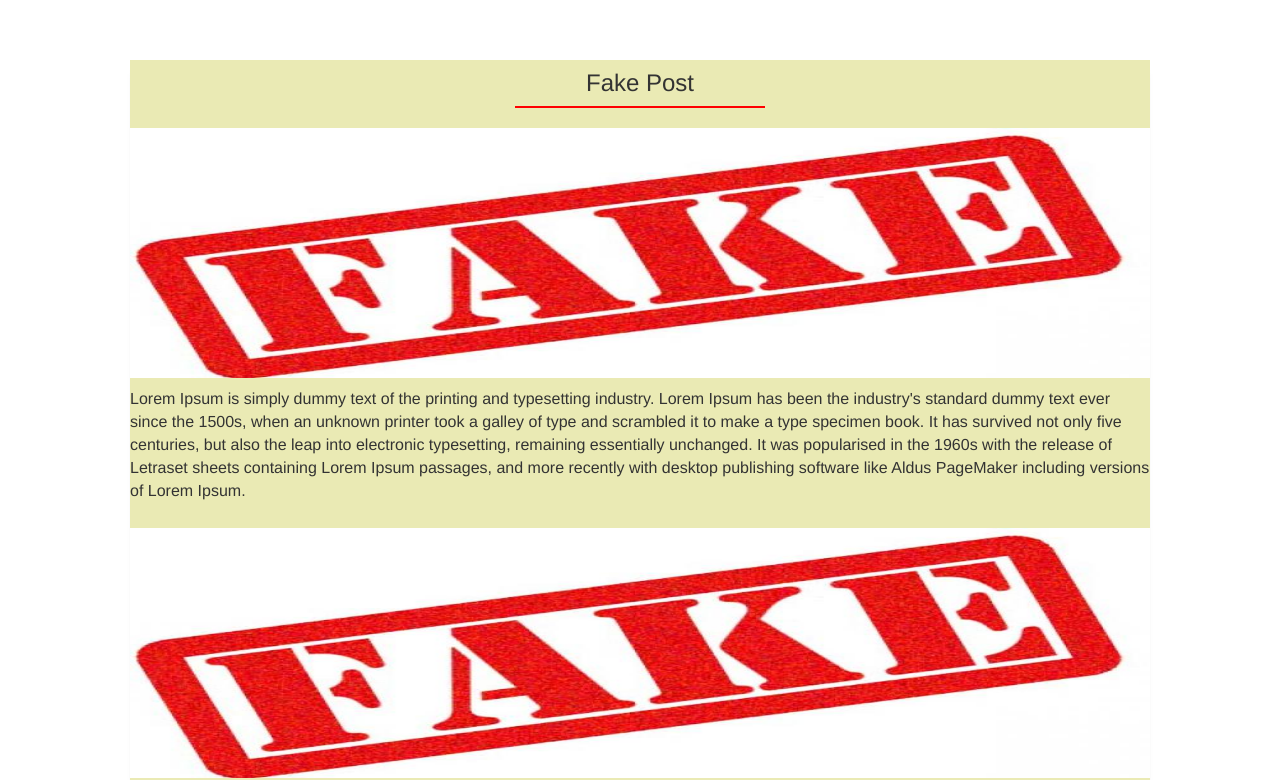
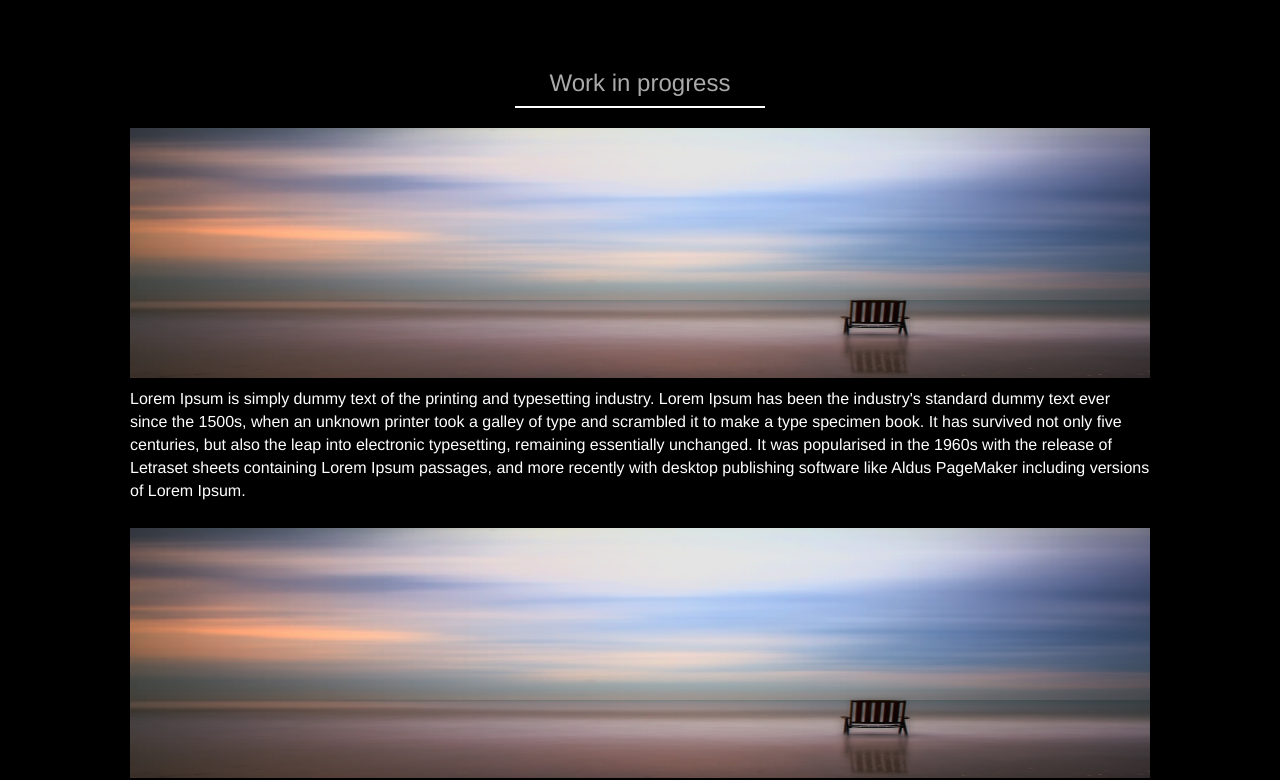
Before and after one commit to MirzaLeka/youtubePage, a website: page Web-Info/blog.html in a window 1280 px wide. Shown: the part 48-828 px from the top of the page. Drawn offline with nearby package versions, Linux system fonts and the light colour scheme.

Commit message:
Updated blog post

```diff
--- a/Resources/sass/blog.scss
+++ b/Resources/sass/blog.scss
@@ -3,6 +3,10 @@
 
 @mixin shadowBottom($top, $down, $left, $right, $color){
   box-shadow: $top $down $left $right $color;
+  }
+
+  body{
+    background: #000;
   }
 
 .jumbotron{
@@ -16,19 +20,21 @@ a{
 .post{
 margin-top: 60px;
 padding-bottom: 20px;
-background: darken(beige, 10%);
+//background: darken(beige, 10%);
+background: transparent;
 width: 100%;
-@include shadowBottom(0, 8px, 6px, -6px, #000);
+//@include shadowBottom(0, 8px, 6px, -6px, #CCC);
 }
 
 .postHeader{
+ color: #AAA;
  padding: 10px 0;
  text-align: center;
  width: 100%;
 }
 
 .postTitle {
-  border-bottom: 2px solid red;
+  border-bottom: 2px solid #FFF;
   text-align: center;
   width: 250px;
   margin: auto;
@@ -43,6 +49,7 @@ width: 100%;
 
 .postContent{
   font-size: 16px !important;
+  color: #FFF;
 }
 
 
--- a/Web-Info/blog.html
+++ b/Web-Info/blog.html
@@ -61,10 +61,10 @@
              <div class="post">
 
                 <div class="postHeader">
-                    <h3 class="postTitle">Fake Post</h3>
+                    <h3 class="postTitle">Work in progress</h3>
                   </div>
 
-                  <img class="postImg" src="../Resources/img/fake.jpeg" />
+                  <img class="postImg" src="../Resources/img/fake.jpg" />
 
                   <p class="postContent">
                       Lorem Ipsum is simply dummy text of the printing and typesetting industry.
@@ -76,7 +76,7 @@
                       and more recently with desktop publishing software like Aldus PageMaker including versions of Lorem Ipsum.
                   </p>
 
-                  <img class="postImg" src="../Resources/img/fake.jpeg" />
+                  <img class="postImg" src="../Resources/img/fake.jpg" />
 
                   <p class="postContent">
                       It is a long established fact that a reader will be distracted by the readable content of a page when looking at its layout.
```
Also changed, not shown: Resources/css/blog.css, Resources/img/fake.jpeg (deleted), Resources/img/fake.jpg (added), 1 other file.
